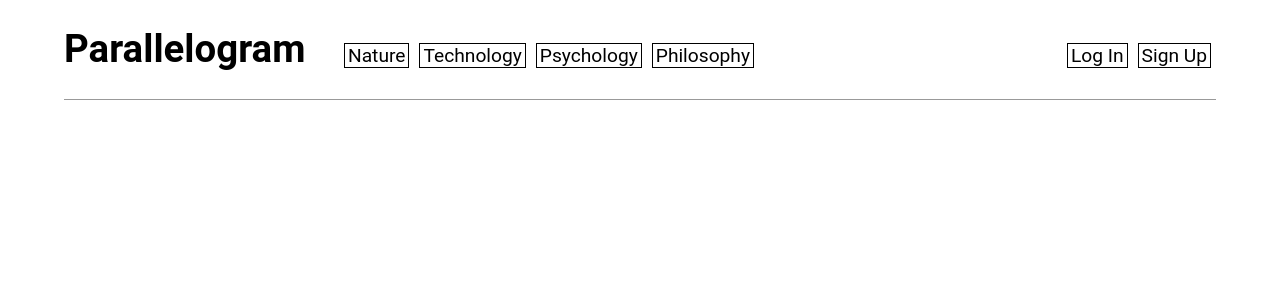
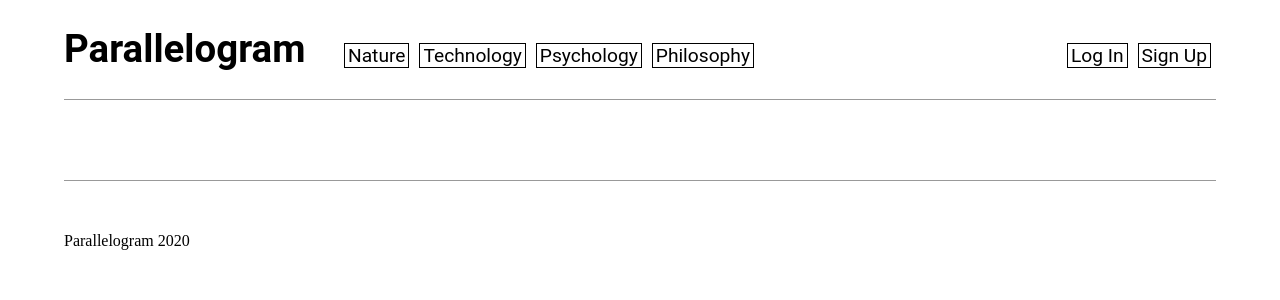
Before and after one commit to bbbtttiii/parallelogram-frontend, a React (Create React App) app in the folder frontend/: page / in a window 1280 px wide. Shown: the top 300 px of the page. Built offline with nearby package versions, Linux system fonts and the light colour scheme; no server answers.

Commit message:
add footer component

```diff
--- a/frontend/src/App.js
+++ b/frontend/src/App.js
@@ -5,6 +5,7 @@ import { getCurrentUser } from './actions/currentUser.js';
 import { getArticles } from './actions/article.js'
 import Nav from './components/Nav.js';
 import Main from './components/Main.js';
+import Footer from './components/Footer.js'
 // import Login from './components/Login.js';
 // import Signup from './components/Signup.js';
 // import Logout from './components/Logout.js';
@@ -22,6 +23,7 @@ class App extends React.Component {
         <div>
             <Nav />
             <Main />
+            <Footer />
         </div>
     );
   }
--- /dev/null
+++ b/frontend/src/components/Footer.js
@@ -0,0 +1,9 @@
+import React from 'react'
+
+const Footer = () => {
+  return (
+    <div className="Footer">Parallelogram 2020</div>
+  )
+}
+
+export default Footer
--- a/frontend/src/components/Main.js
+++ b/frontend/src/components/Main.js
@@ -16,7 +16,6 @@ const Main = article => {
           <Route exact path='/signup' component={Signup} />
           <Route path={`${article.id}`} component={Article} />
           {/* <Route exact path='/tag' component={} /> */}
-          <div className="footer">Parallelogram 2020</div>
         </Switch>
     </div>
   )
--- a/frontend/src/index.css
+++ b/frontend/src/index.css
@@ -82,7 +82,7 @@ input[type=reset] {
   width: 90%;
   max-width: 1200px;
   margin: 0 auto;
-  padding-top: 30px;
+  padding: 30px 0 50px;
 }
 
 .Grid {
@@ -98,10 +98,12 @@ input[type=reset] {
   align-items: baseline;
  } */
 
-.footer {
+.Footer {
+  width: 90%;
+  max-width: 1200px;
+  height: 120px;
   border-top: 1px solid #999;
-  height: 120px;
-  margin-top: 2rem;
+  margin: 0 auto;
   display: flex;
   align-items: center;
 }
```
